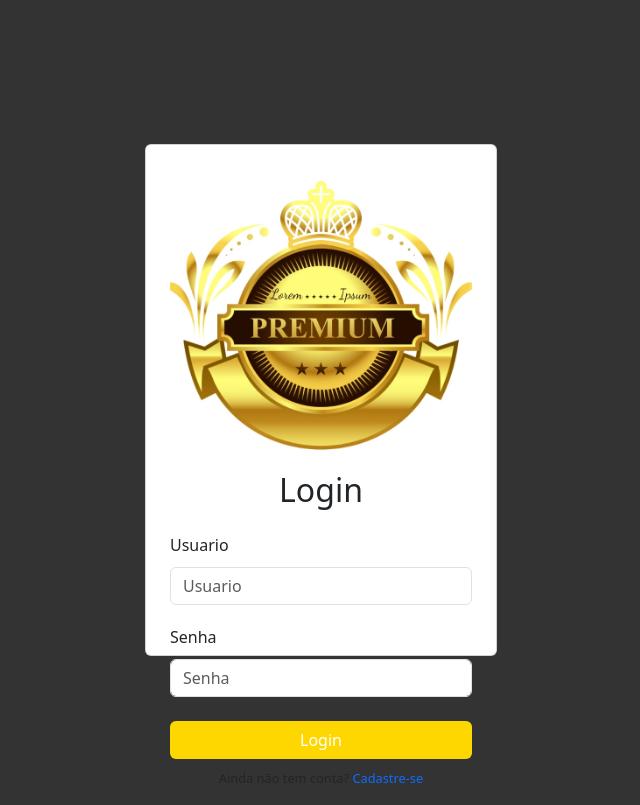
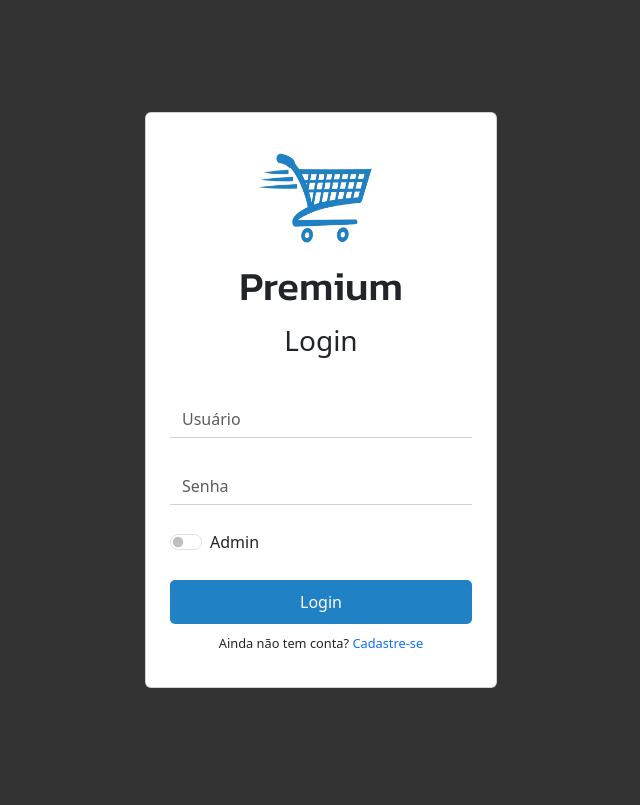
Before and after one commit to viniciusdomg/Supermercado, a Spring app: template premium/src/main/resources/templates/Login.html in a window 1280 px wide. Shown: the whole page, without its empty margins (319-959 px from the left). After the commit the page ends 688 px from the top, so only its background shows below. Run offline with Thymeleaf, Linux system fonts and the light colour scheme; the template is opened without the code that fills it, so the values that code supplies are empty.

Commit message:
Login finalizado

```diff
--- a/premium/src/main/resources/templates/Login.html
+++ b/premium/src/main/resources/templates/Login.html
@@ -4,25 +4,49 @@
     <meta charset="UTF-8">
     <title>Title</title>
     <link href="https://cdn.jsdelivr.net/npm/bootstrap@5.3.3/dist/css/bootstrap.min.css" rel="stylesheet" integrity="sha384-QWTKZyjpPEjISv5WaRU9OFeRpok6YctnYmDr5pNlyT2bRjXh0JMhjY6hW+ALEwIH" crossorigin="anonymous">
+    <link rel="preconnect" href="https://fonts.googleapis.com">
+    <link rel="preconnect" href="https://fonts.gstatic.com" crossorigin>
+    <link href="https://fonts.googleapis.com/css2?family=Kanit:ital,wght@0,100;0,200;0,300;0,400;0,500;0,600;0,700;0,800;0,900;1,100;1,200;1,300;1,400;1,500;1,600;1,700;1,800;1,900&display=swap" rel="stylesheet">
 </head>
+<style>
+    .kanit-font {
+        font-family: 'Kanit', sans-serif;
+    }
+
+    .custom-border {
+        border: none;
+        border-bottom: 1px solid #ced4da; /* Ajuste a cor conforme necessário */
+        border-radius: 0;
+        padding: 0.375rem 0.75rem;
+        box-shadow: none; /* Remove a sombra padrão */
+    }
+
+</style>
+
 <body style="background-color: #333;">
 <div class="container d-flex align-items-center justify-content-center vh-100">
-    <div class="card p-4" style="width: 22rem; height: 32rem">
-        <img src="/static/img/premium.jpg" alt="">
-        <h2 class="card-title text-center mb-4">Login</h2>
+    <div class="card p-4" style="width: 22rem; height: 36rem">
+        <div class="text-center">
+            <img src="/static/img/Logo.png" alt="" style="width: 140px; height: 125px">
+        </div>
+        <h1 class="card-title text-center mb-4 kanit-font">Premium</h1>
+        <h3 class="card-title text-center" style="margin-top: -10px" >Login</h3>
         <form>
             <div class="form-group">
-                <label for="email" style="margin-bottom: 10px">Usuario</label>
-                <input type="email" class="form-control" id="email" placeholder="Usuario" required style="margin-bottom: 20px">
+                <input type="email" class="form-control custom-border" id="usuario" placeholder="Usuário" required style="margin-bottom: 30px; margin-top: 35px">
             </div>
             <div class="form-group">
-                <label for="password" style="margin-bottom: 10px">Senha</label>
-                <input type="password" class="form-control" id="password" placeholder="Senha" required>
+                <input type="email" class="form-control custom-border" id="senha" placeholder="Senha" required style="margin-bottom: 25px;">
+
+            </div>
+            <div class="form-check form-switch" style="margin-top: 19px">
+                <input class="form-check-input" type="checkbox" role="switch" id="flexSwitchCheckDefault">
+                <label class="form-check-label" for="flexSwitchCheckDefault">Admin</label>
             </div>
             <button type="submit" class="btn btn-block w-100 mt-4"
-                    style="background-color: #FFD700; color: white;"
-                    onmouseover="this.style.backgroundColor='#FFC107';"
-                    onmouseout="this.style.backgroundColor='#FFD700';">
+                    style="background-color: #2082c5; color: white; border: none; padding: 10px 20px; border-radius: 5px; cursor: pointer;"
+                    onmouseover="this.style.backgroundColor='#1e5d9e';"
+            onmouseout="this.style.backgroundColor='#2082c5';">
                 Login
             </button>
             <p style="font-size: 0.8em; text-align: center; margin-top: 10px">
```
Also changed, not shown: premium/src/main/resources/static/img/Logo.png (added), premium/src/main/resources/static/img/premium.jpg (deleted).
